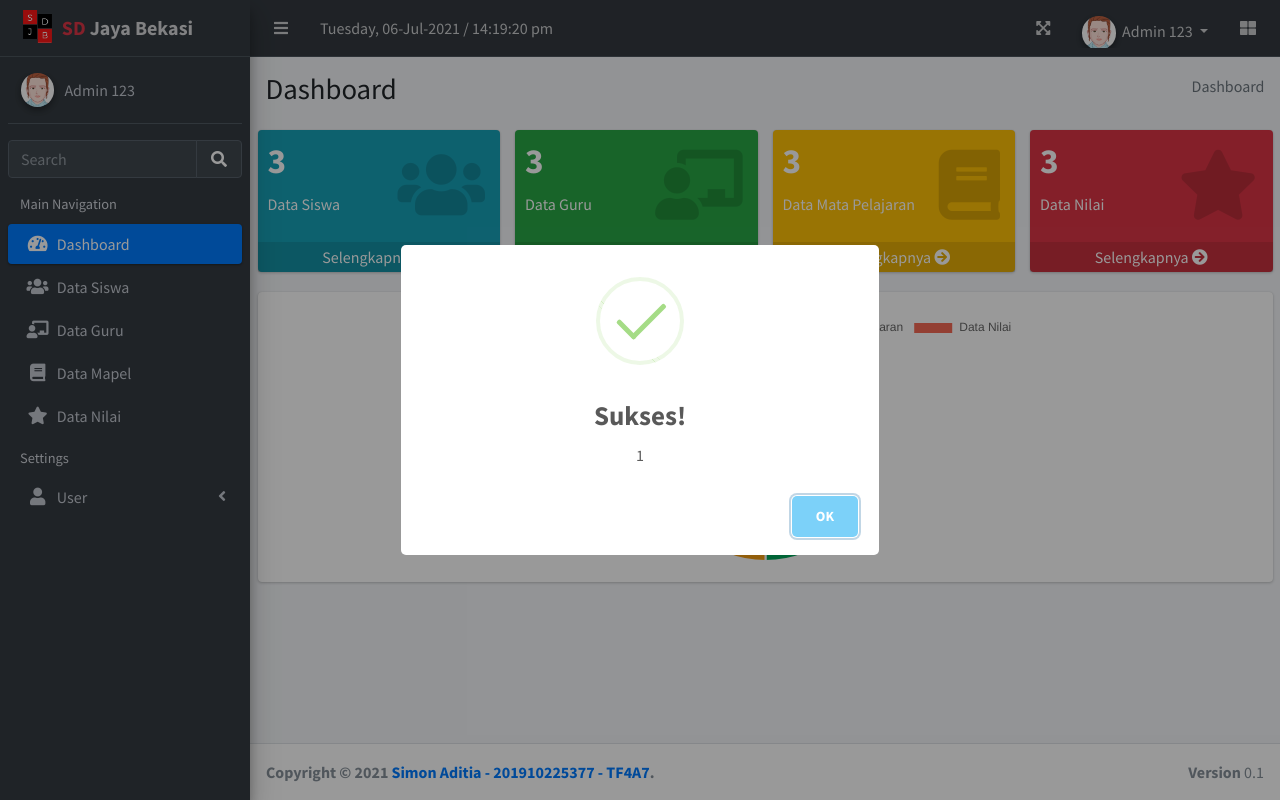
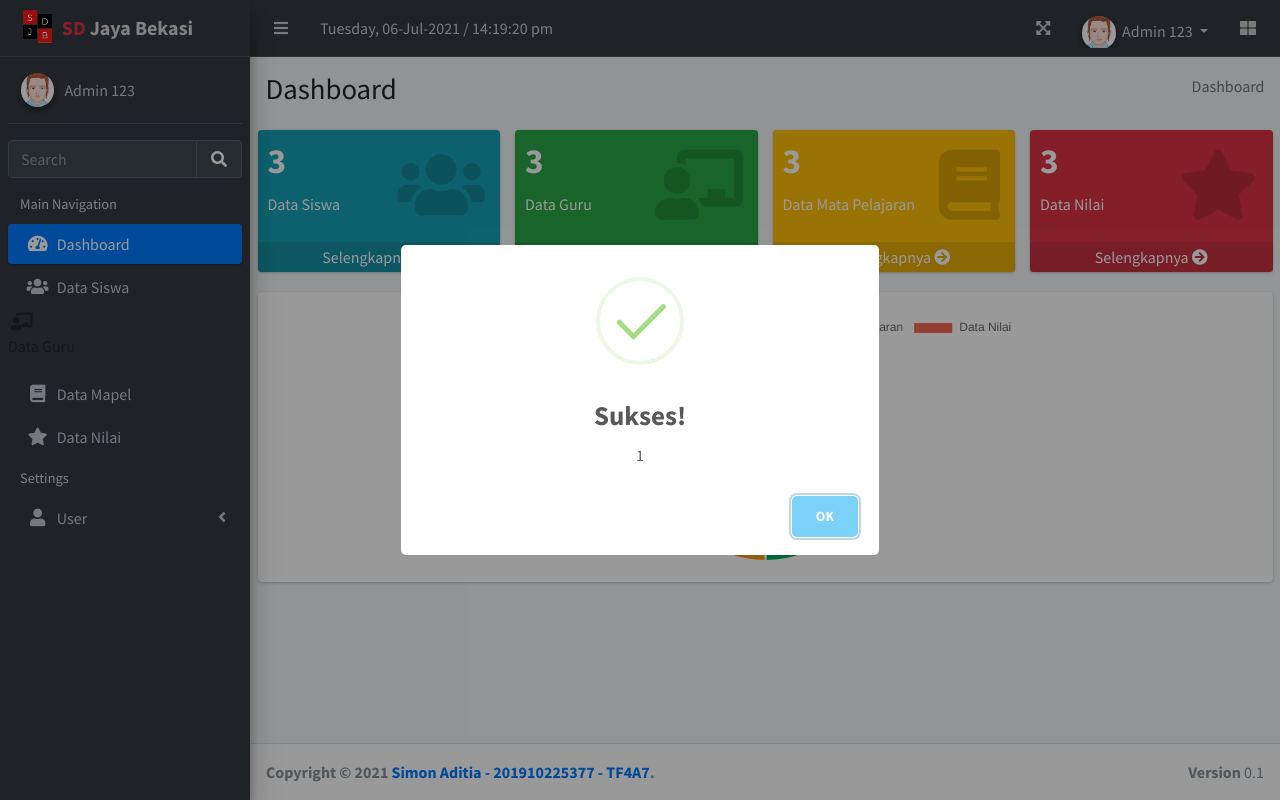
Before and after one commit to simonaditia/uas-pweb-s4, a PHP site: page /index.php?page=dashboard in a window 1280 px wide. Run offline with PHP 8.4, Linux system fonts and the light colour scheme; a user stored in the database is signed in; data comes from the database, SQL or seed files in the repository; some libraries are stand-ins or nearby versions.

Commit message:
update index.php

```diff
--- a/index.php
+++ b/index.php
@@ -165,11 +165,11 @@ $foto = $_SESSION['foto'];
                             </a>
                         </li>
                         <li class="nav-item">
-                            <a href="index.php?page=data_guru" class="nav-link <?php if ($_GET['page'] == "data_guru") echo "active"; ?>">
-                                <i class="nav-icon fas fa-chalkboard-teacher"></i>
-                                <p>
-                                    Data Guru
-                                </p>
+
+                            <i class="nav-icon fas fa-chalkboard-teacher"></i>
+                            <p>
+                                Data Guru
+                            </p>
                             </a>
                         </li>
                         <li class="nav-item">
```
